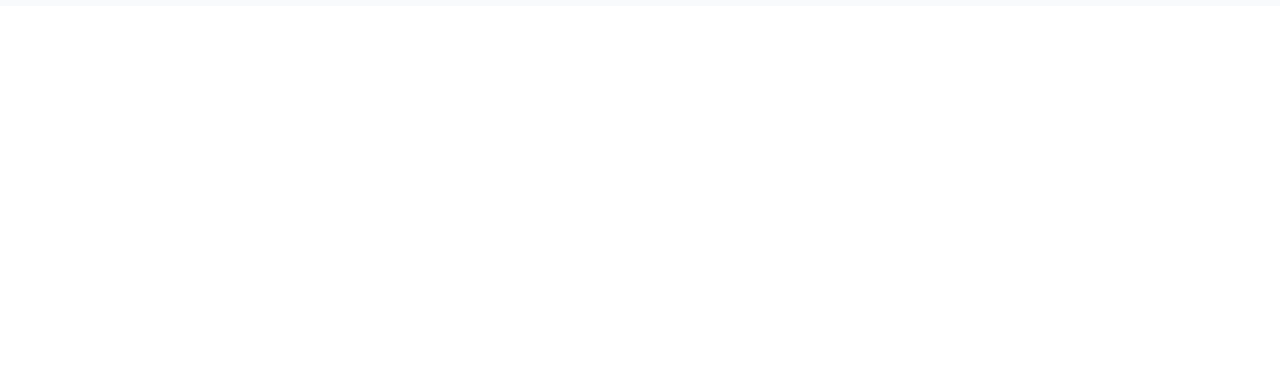
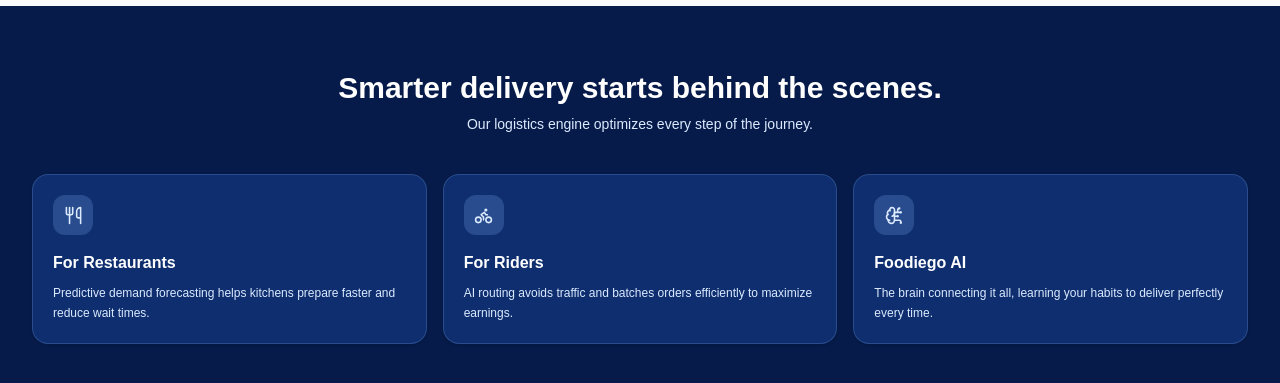
Before and after one commit to misternaimur/foodiego, a Next.js app: page / in a window 1280 px wide. Shown: the part 643-1026 px from the top of the page. Before the commit the page ends 800 px from the top, so only its background shows below. Built offline with nearby package versions, Linux system fonts and the light colour scheme.

Commit message:
added to delivery section

```diff
--- a/src/app/page.tsx
+++ b/src/app/page.tsx
@@ -1,9 +1,11 @@
 import NotSure from "@/components/NotSure";
+import SmarterDelivery from "@/components/SmarterDelivery";
 
 export default function Home() {
   return (
     <main>
       <NotSure />
+      <SmarterDelivery/>
     </main>
   );
 }
--- /dev/null
+++ b/src/components/SmarterDelivery.tsx
@@ -0,0 +1,83 @@
+import {
+  Utensils,
+  Bike,
+  BrainCircuit,
+} from "lucide-react";
+
+export default function SmarterDelivery() {
+  return (
+    <section className="w-full bg-[#071B4A] py-12 sm:py-16">
+      <div className="mx-auto max-w-7xl px-4 sm:px-6 lg:px-8">
+
+        {/* Heading */}
+        <div className="mb-8 text-center sm:mb-10">
+          <h2 className="text-2xl font-bold text-white sm:text-3xl">
+            Smarter delivery starts behind the scenes.
+          </h2>
+
+          <p className="mt-2 text-xs text-blue-100 sm:text-sm">
+            Our logistics engine optimizes every step of the journey.
+          </p>
+        </div>
+
+        {/* Cards */}
+        <div className="grid grid-cols-1 gap-4 md:grid-cols-3">
+
+          {/* Restaurant */}
+          <div className="rounded-2xl border border-blue-300/20 bg-blue-500/20 p-5 shadow-sm transition duration-300 hover:-translate-y-1 hover:bg-blue-500/25">
+
+            <div className="mb-4 flex h-10 w-10 items-center justify-center rounded-xl bg-blue-300/20 text-blue-100">
+              <Utensils size={19} />
+            </div>
+
+            <h3 className="text-base font-semibold text-white">
+              For Restaurants
+            </h3>
+
+            <p className="mt-2 text-xs leading-5 text-blue-100">
+              Predictive demand forecasting helps kitchens
+              prepare faster and reduce wait times.
+            </p>
+          </div>
+
+
+          {/* Riders */}
+          <div className="rounded-2xl border border-blue-300/20 bg-blue-500/20 p-5 shadow-sm transition duration-300 hover:-translate-y-1 hover:bg-blue-500/25">
+
+            <div className="mb-4 flex h-10 w-10 items-center justify-center rounded-xl bg-blue-300/20 text-blue-100">
+              <Bike size={19} />
+            </div>
+
+            <h3 className="text-base font-semibold text-white">
+              For Riders
+            </h3>
+
+            <p className="mt-2 text-xs leading-5 text-blue-100">
+              AI routing avoids traffic and batches orders
+              efficiently to maximize earnings.
+            </p>
+          </div>
+
+
+          {/* Foodiego AI */}
+          <div className="rounded-2xl border border-blue-300/20 bg-blue-500/20 p-5 shadow-sm transition duration-300 hover:-translate-y-1 hover:bg-blue-500/25">
+
+            <div className="mb-4 flex h-10 w-10 items-center justify-center rounded-xl bg-blue-300/20 text-blue-100">
+              <BrainCircuit size={19} />
+            </div>
+
+            <h3 className="text-base font-semibold text-white">
+              Foodiego AI
+            </h3>
+
+            <p className="mt-2 text-xs leading-5 text-blue-100">
+              The brain connecting it all, learning your habits
+              to deliver perfectly every time.
+            </p>
+          </div>
+
+        </div>
+      </div>
+    </section>
+  );
+}
```
